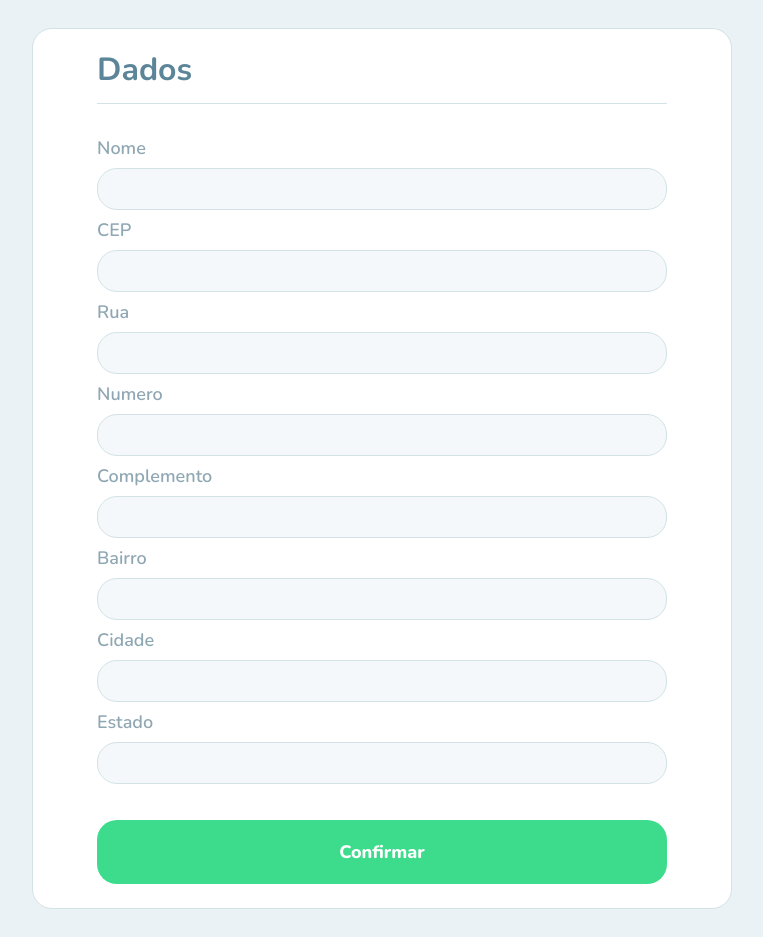
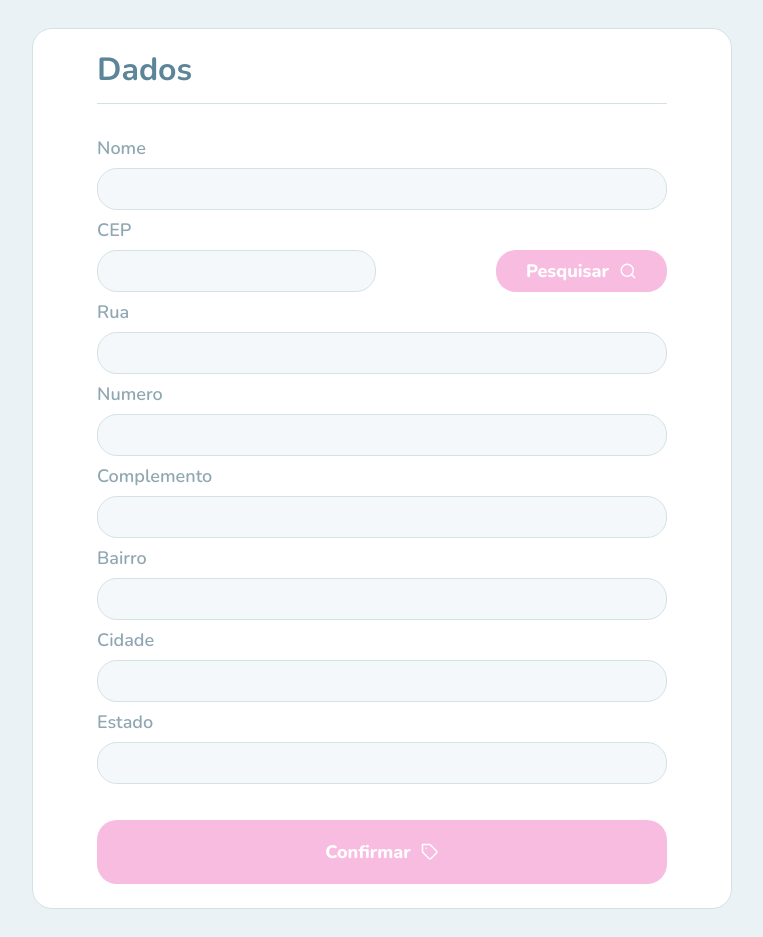
Before and after one commit to lucasfdcampos/tag-maker-correios, a React (Create React App) app: page / in a window 1280 px wide. Shown: the whole page, without its empty margins (258-1021 px from the left). Built offline with nearby package versions, Linux system fonts and the light colour scheme.

Commit message:
feat: Add search button CEP. Update buttons style.

```diff
--- a/src/pages/CreateTag.tsx
+++ b/src/pages/CreateTag.tsx
@@ -1,4 +1,5 @@
 import React from 'react';
+import { FiSearch, FiTag } from 'react-icons/fi';
 
 import '../styles/global.css';
 import '../styles/pages/create-tag.css';
@@ -16,9 +17,16 @@ function CreateTag() {
               <input id="name" />
             </div>
 
-            <div className="input-block">
-              <label htmlFor="cep">CEP</label>
-              <input id="cep" />
+            <div className="input-block-cep">
+              <div className="input-block">
+                <label htmlFor="cep">CEP</label>
+                <input id="cep" />
+              </div>
+
+              <button className="cep-button">
+                Pesquisar &nbsp;
+                <FiSearch size={18} color="#ffffff" />
+                </button>
             </div>
 
             <div className="input-block">
@@ -52,7 +60,8 @@ function CreateTag() {
             </div>
 
             <button className="confirm-button" type="submit">
-              Confirmar
+              Confirmar &nbsp;
+              <FiTag size={18} color="#ffffff" />
             </button>
           </fieldset>
         </form>
--- a/src/styles/pages/create-tag.css
+++ b/src/styles/pages/create-tag.css
@@ -40,6 +40,13 @@ form.create-tag-form fieldset legend {
   padding-bottom: 16px;
 }
 
+form.create-tag-form .input-block-cep {
+  display: flex;
+  justify-content: space-between;
+  margin-top: 8px;
+  margin-bottom: 8px;
+}
+
 form.create-tag-form .input-block + .input-block {
   margin-top: 8px;
 }
@@ -69,17 +76,17 @@ form.create-tag-form .input-block input {
 
 form.create-tag-form .input-block input {
   height: 42px;
-  padding: 0 16px;
+  padding: 0 24px;
 }
 
-form.create-tag-form button.confirm-button {
-  margin-top: 36px;
+form.create-tag-form button.cep-button {
+  margin-top: auto;
+  width: 30%;
 
-  width: 100%;
-  height: 64px;
+  height: 42px;
   border: 0;
   cursor: pointer;
-  background: #3cdc8c;
+  background: #f8bce1;
   border-radius: 20px;
   color: #ffffff;
   font-weight: 800;
@@ -90,9 +97,30 @@ form.create-tag-form button.confirm-button {
 
   outline: none;
 
-  transition: background-color 0.2s;
+  transition: background-color 0.3s;
 }
 
-form.create-tag-form button.confirm-button:hover {
-  background: #36cf82;
+form.create-tag-form button.confirm-button {
+  margin-top: 36px;
+
+  width: 100%;
+  height: 64px;
+  border: 0;
+  cursor: pointer;
+  background: #f8bce1;
+  border-radius: 20px;
+  color: #ffffff;
+  font-weight: 800;
+
+  display: flex;
+  justify-content: center;
+  align-items: center;
+
+  outline: none;
+
+  transition: background-color 0.3s;
 }
+
+form.create-tag-form button:hover {
+  background: #e7acd0;
+}
```
